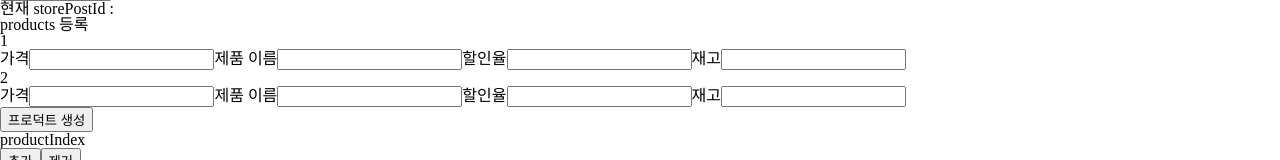
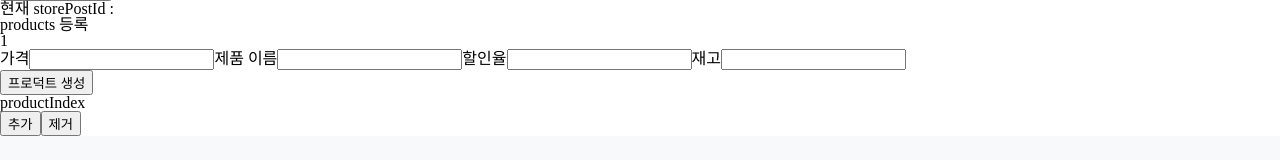
Before and after one commit to ohouse-clone/ohouse_front, a Next.js app: page /productions/add in a window 1280 px wide. Shown: the part 428-588 px from the top of the page. Built offline with nearby package versions, Linux system fonts and the light colour scheme.

Commit message:
feat(add) : Form Value들 Obj, Array로 Parse하는 로직 추가

```diff
--- a/src/components/ProductionAdd/ProductForm.js
+++ b/src/components/ProductionAdd/ProductForm.js
@@ -3,14 +3,14 @@ import React from 'react';
 export default function ProductForm({ i }) {
   return (
     <div key={'product' + i}>
-      <label htmlFor={`price${i}`}>가격</label>
-      <input id={`price${i}`}></input>
-      <label htmlFor={`productName${i}`}>제품 이름</label>
-      <input id={`productName${i}`}></input>
-      <label htmlFor={`rateDiscount${i}`}>할인율</label>
-      <input id={`rateDiscount${i}`}></input>
-      <label htmlFor={`stock${i}`}>재고</label>
-      <input id={`stock${i}`}></input>
+      <label htmlFor={`price`}>가격</label>
+      <input id={`price`}></input>
+      <label htmlFor={`productName`}>제품 이름</label>
+      <input id={`productName`}></input>
+      <label htmlFor={`rateDiscount`}>할인율</label>
+      <input id={`rateDiscount`}></input>
+      <label htmlFor={`stock`}>재고</label>
+      <input id={`stock`}></input>
     </div>
   );
 }
--- a/src/pages/productions/add.js
+++ b/src/pages/productions/add.js
@@ -15,7 +15,7 @@ export default function Add() {
 
   const [storePostId, setStorePostId] = useState();
 
-  const [productArr, setProductArr] = useState([{ name: 1 }, { name: 2 }]);
+  const [productArr, setProductArr] = useState([{ name: 1 }]);
 
   // item 로직 ----------------------------------------------
 
@@ -25,14 +25,18 @@ export default function Add() {
     setItemPostPath(path);
   };
 
+  const parseFormToObj = e => {
+    const formlength = e.target.length - 1;
+    const data = {};
+    for (let i = 0; i < formlength; i++) {
+      data[e.target[i].id] = e.target[i].value;
+    }
+    return data;
+  };
+
   const submitItemPost = e => {
     e.preventDefault();
-    const formlength = e.target.length - 1;
-    const itemData = {};
-    for (let i = 0; i < formlength; i++) {
-      itemData[e.target[i].id] = e.target[i].value;
-    }
-    console.log(itemData);
+    const itemData = parseFormToObj(e);
     axios
       .post(`${URL}/store/api/v1/item/${itemPostPath}`, itemData)
       .then(res => setItemId(res))
@@ -96,10 +100,35 @@ export default function Add() {
 
   // product 로직 -------------------------------------------
 
+  const increaseProductForm = () => {
+    setProductArr(res => [...res, { name: productArr.length + 1 }]);
+  };
+
+  const decreaseProductForm = () => {
+    const newArr = [...productArr];
+    if (newArr.length === 1) return;
+    newArr.pop();
+    setProductArr(newArr);
+  };
+
+  const parseProductsFormToArr = e => {
+    const formLength = e.target.length - 1;
+    const productObjLength = 4;
+    const arr = [];
+    let data = {};
+    for (let i = 0; i < formLength; i++) {
+      data[e.target[i].id] = e.target[i].value;
+      if ((i + 1) % productObjLength === 0) {
+        arr.push(data);
+        data = {};
+      }
+    }
+    return arr;
+  };
+
   const submitProducts = e => {
     e.preventDefault();
-    console.log(e);
-    const Products = [];
+    const productData = parseProductsFormToArr(e);
   };
   return (
     <>
@@ -183,23 +212,8 @@ export default function Add() {
         <button>프로덕트 생성</button>
       </form>
       <div>productIndex</div>
-      <button
-        onClick={() =>
-          setProductArr(res => [...res, { name: productArr.length + 1 }])
-        }
-      >
-        추가
-      </button>
-      <button
-        onClick={() => {
-          const newArr = [...productArr];
-          if (newArr.length === 1) return;
-          newArr.pop();
-          setProductArr(newArr);
-        }}
-      >
-        제거
-      </button>
+      <button onClick={increaseProductForm}>추가</button>
+      <button onClick={decreaseProductForm}>제거</button>
     </>
   );
 }
```
